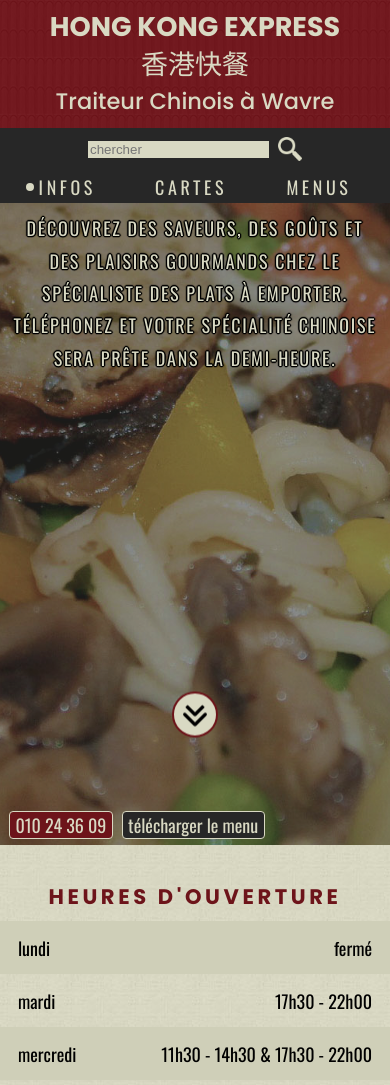
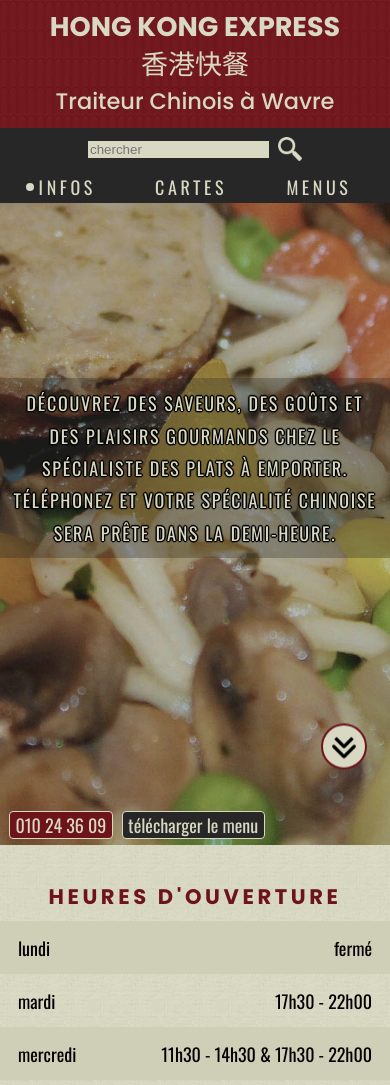
Before and after one commit to vanmaerckechri/HongKongExpress, a PHP site: page / in a window 390 px wide. Shown: the top 1085 px of the page. Run offline with PHP 8.4, Linux system fonts and the light colour scheme.

Commit message:
update responsive

```diff
--- a/assets/css/jsallow.css
+++ b/assets/css/jsallow.css
@@ -169,7 +169,7 @@ footer {
 @media screen and (max-width: 640px) {
   .home-content {
     height: calc(100vh - 160px); } }
-@media screen and (max-width: 640px) and (max-height: 370px) and (orientation: landscape) {
+@media screen and (max-width: 640px) and (max-height: 340px) and (orientation: landscape) {
   .subMenu-content li a {
     font-size: 0.7rem; } }
 @media screen and (max-width: 512px) {
--- a/assets/css/style.css
+++ b/assets/css/style.css
@@ -599,26 +599,19 @@ footer {
   .footer-content {
     padding: 0.2rem 0.5rem;
     font-size: 0.8rem; } }
-@media screen and (max-width: 640px) and (max-height: 370px) and (orientation: landscape) {
+@media screen and (max-width: 640px) and (max-height: 340px) and (orientation: landscape) {
+  .home-nextPage {
+    -webkit-animation: none;
+            animation: none;
+    display: none; } }
+@media screen and (max-width: 581px) {
   .home-text {
-    top: 0;
-    height: 100%;
-    -webkit-transform: translate(-50%);
-            transform: translate(-50%); }
+    top: calc(50% - 56px); }
 
   .home-nextPage {
-    bottom: 16px;
-    -webkit-transform: translate(-50%);
-            transform: translate(-50%); } }
-@media screen and (max-width: 581px) {
-  .home-text {
-    top: 0;
-    height: 100%;
-    -webkit-transform: translate(-50%);
-            transform: translate(-50%); }
-
-  .home-nextPage {
-    bottom: 88px;
+    left: unset;
+    right: 0;
+    bottom: 56px;
     -webkit-transform: translate(-50%);
             transform: translate(-50%); } }
 @media screen and (max-width: 512px) {
--- a/assets/sass/_jsallowmain.scss
+++ b/assets/sass/_jsallowmain.scss
@@ -286,7 +286,7 @@ footer
 	}
 }
 
-@media screen and (max-width: 640px) and (max-height: 370px) and (orientation: landscape)
+@media screen and (max-width: 640px) and (max-height: 340px) and (orientation: landscape)
 {
 	.subMenu-content li a
 	{
--- a/assets/sass/_responsive.scss
+++ b/assets/sass/_responsive.scss
@@ -120,18 +120,12 @@
 	}
 }
 
-@media screen and (max-width: 640px) and (max-height: 370px) and (orientation: landscape)
+@media screen and (max-width: 640px) and (max-height: 340px) and (orientation: landscape)
 {
-	.home-text
-	{
-		top: 0;
-		height: 100%;
-		transform: translate(-50%);
-	}
 	.home-nextPage
 	{
-		bottom: 16px;
-		transform: translate(-50%);
+		animation: none;
+		display: none;
 	}
 }
 
@@ -139,13 +133,13 @@
 {
 	.home-text
 	{
-		top: 0;
-		height: 100%;
-		transform: translate(-50%);
+		top: calc(50% - 56px);
 	}
 	.home-nextPage
 	{
-		bottom: 88px;
+		left: unset;
+		right: 0;
+		bottom: 56px;
 		transform: translate(-50%);
 	}
 }
```
Also changed, not shown: 1 other file.
